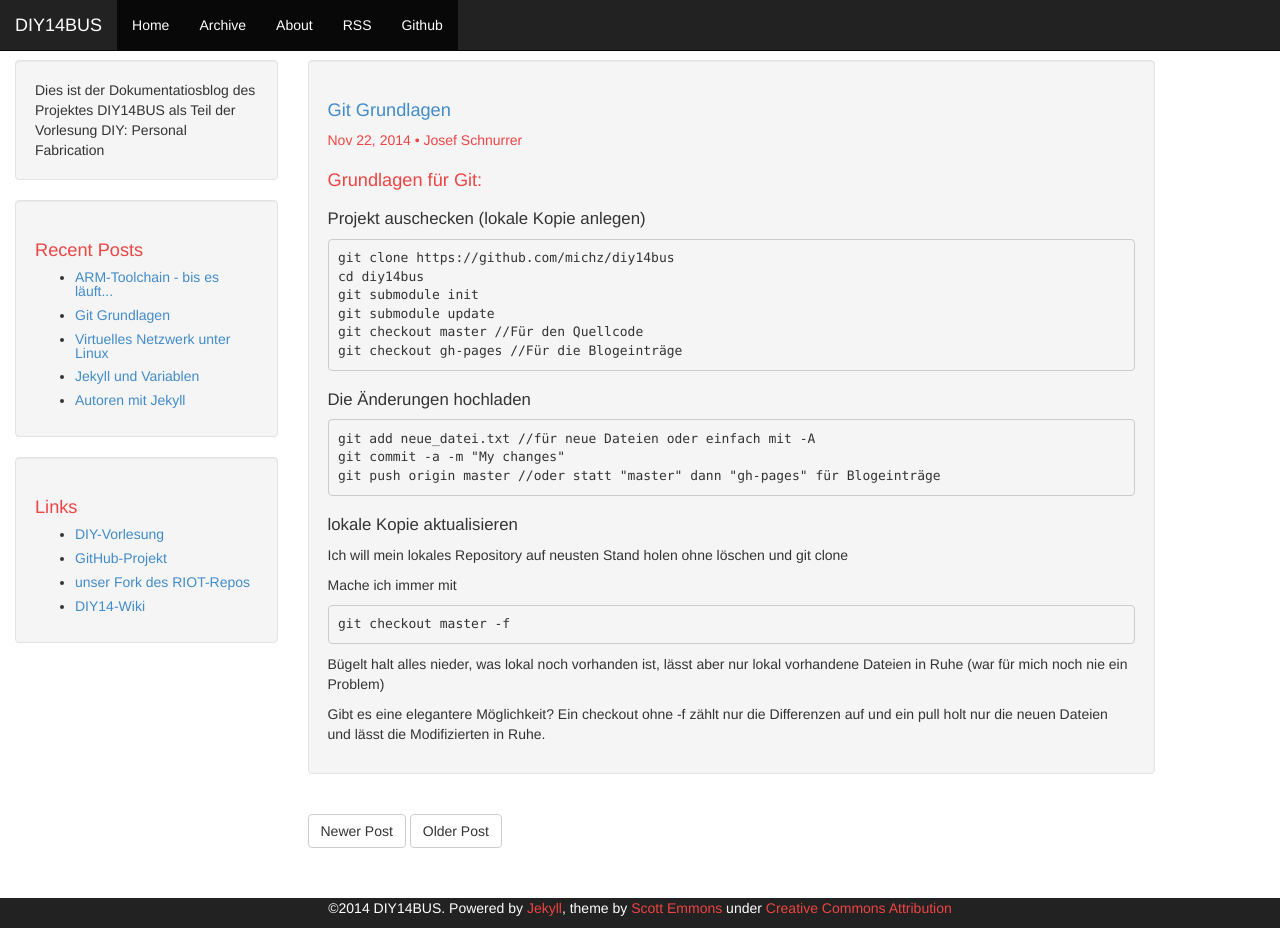
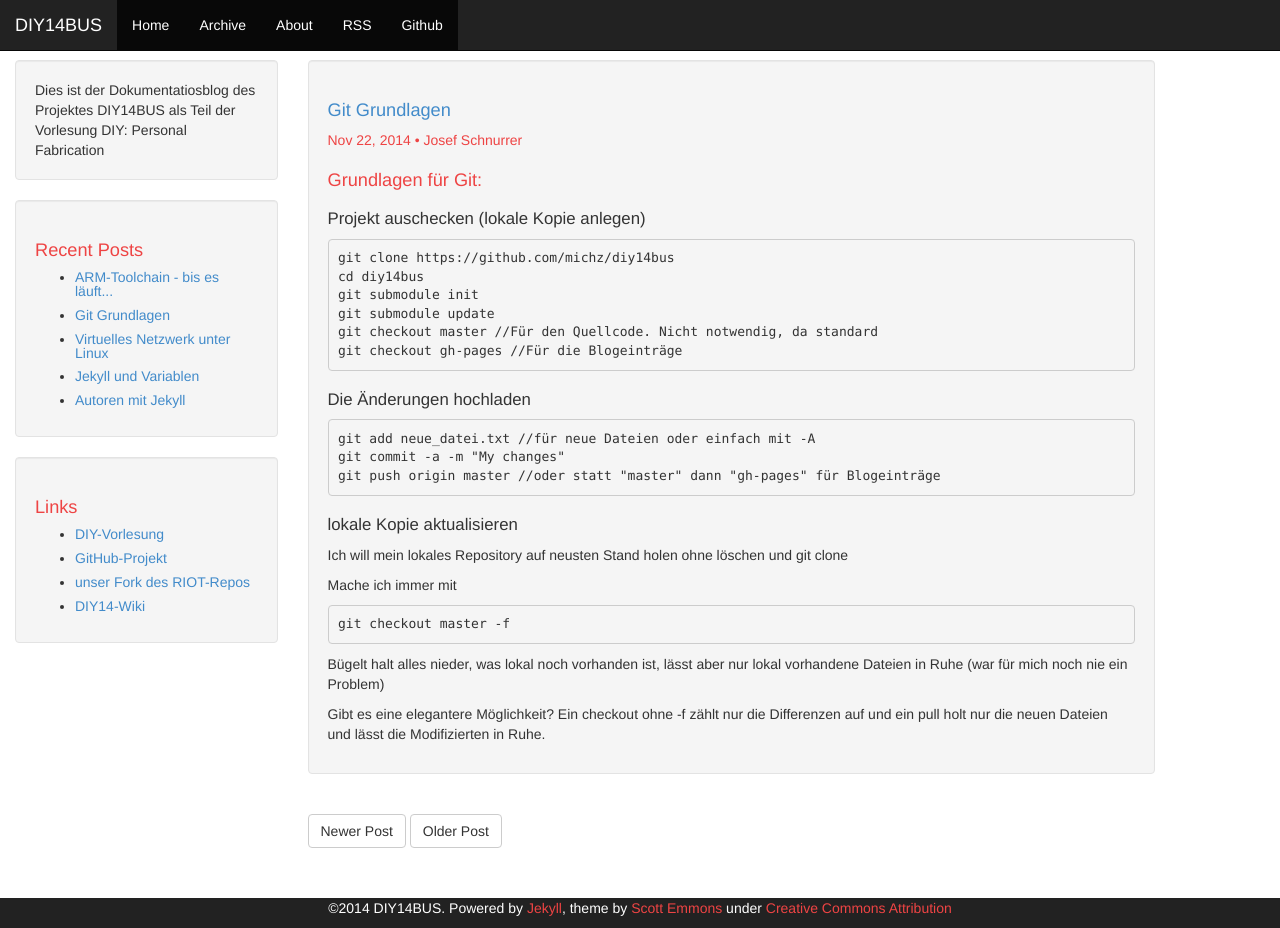
Before and after one commit to michz/diy14bus, a Jekyll site: the page built from _posts/2014-11-22-Git-Grundlagen.markdown, in a window 1280 px wide and 928 px high. Built offline with Jekyll 4.4.1, drawn with Linux system fonts in a browser that asks for light colours; Markdown is read by kramdown in place of the engine named in the settings.

Commit message:
grundlagen verbessert

```diff
--- a/_posts/2014-11-22-Git-Grundlagen.markdown
+++ b/_posts/2014-11-22-Git-Grundlagen.markdown
@@ -15,7 +15,7 @@ author: jschnurrer
     cd diy14bus
     git submodule init
     git submodule update
-    git checkout master //Für den Quellcode
+    git checkout master //Für den Quellcode. Nicht notwendig, da standard
     git checkout gh-pages //Für die Blogeinträge
 
 ## Die Änderungen hochladen
```
